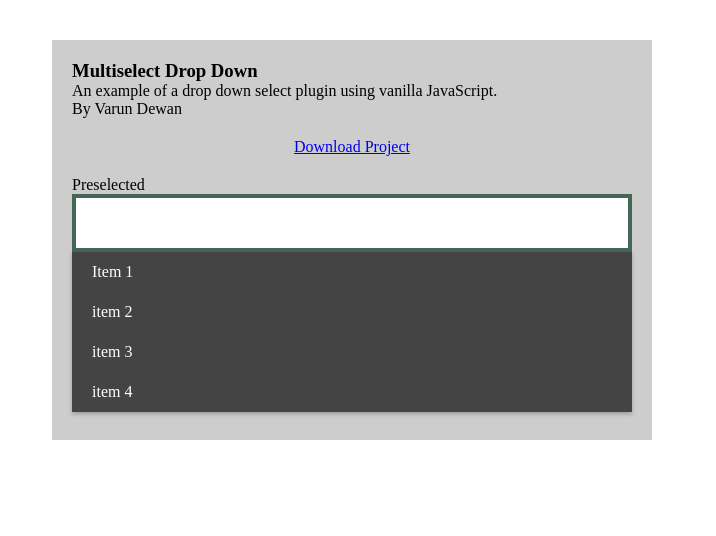
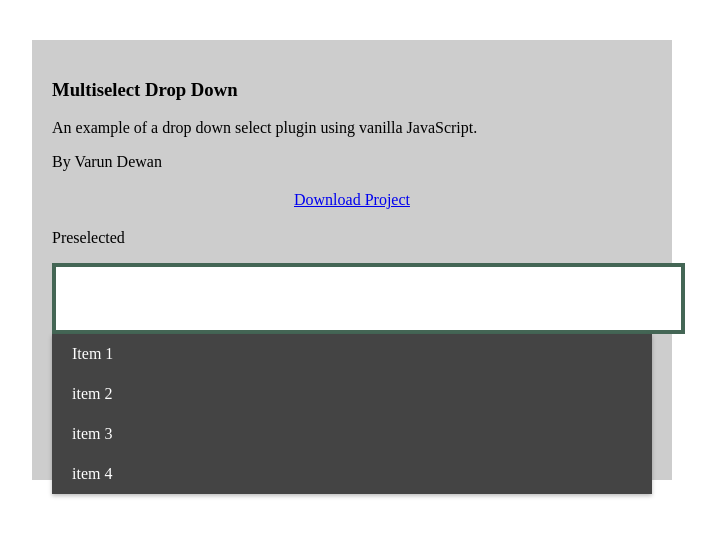
Before and after one commit to Zays-GitLab/multiselect, a plain HTML site: page index.html in a window 1280 px wide. Shown: the whole page, without its empty margins (288-1004 px from the left). Drawn offline with Linux system fonts and the light colour scheme.

Commit message:
Update style.css

```diff
--- a/style.css
+++ b/style.css
@@ -1,11 +1,6 @@
 @charset "UTF-8";
 /* CSS Document * Varun Dewan 2019 */
 
-body * {
-  box-sizing: border-box;
-  margin: 0px;
-  padding: 0px;
-}
 
 body section {
   margin-bottom: 10px;
```
